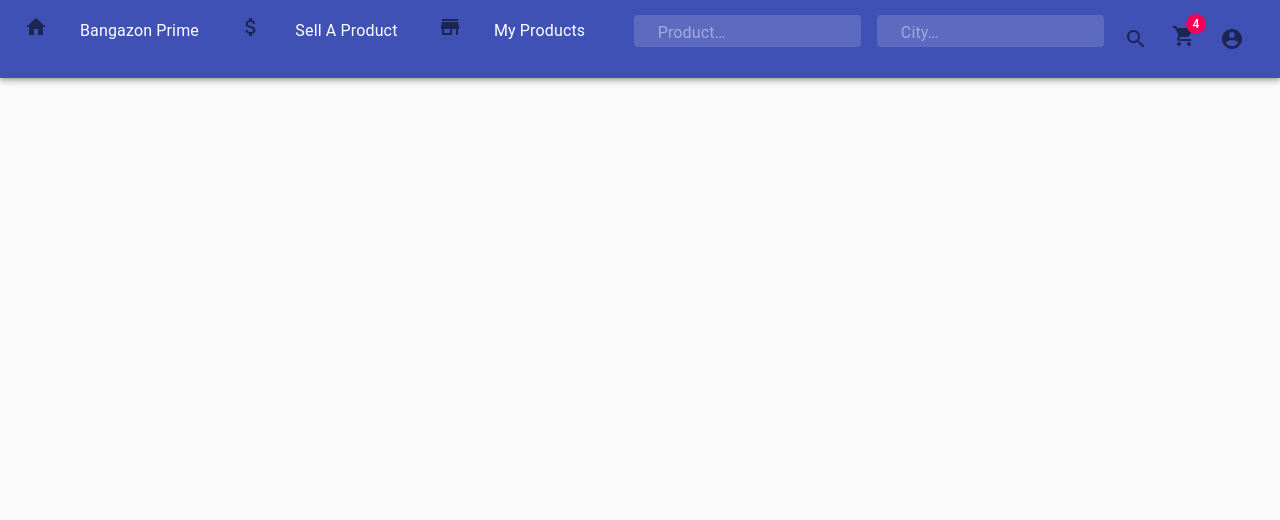
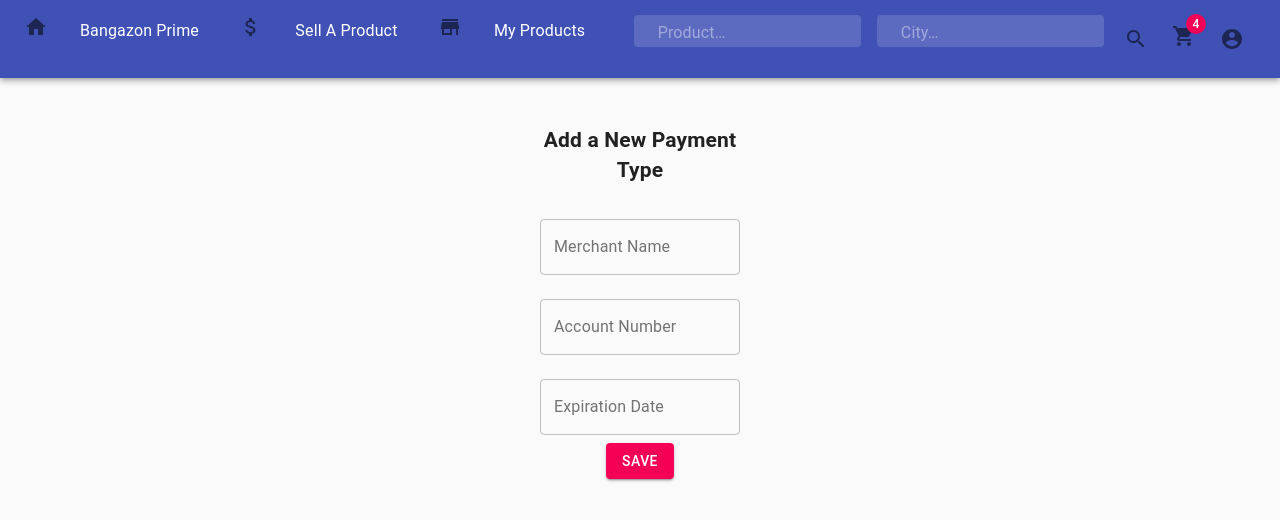
Before and after one commit to nss-cohort-36/bangazon-client-imagination-station-react, a React (Create React App) app in the folder bangazon/: page /payment/new in a window 1280 px wide. Shown: the top 520 px of the page. Built offline with nearby package versions, Linux system fonts and the light colour scheme; sample sign-in values are in the browser's storage.

Commit message:
almost fininshed add

```diff
--- a/bangazon/src/components/ApplicationViews.js
+++ b/bangazon/src/components/ApplicationViews.js
@@ -8,7 +8,7 @@ import { isAuthenticated } from "../modules/simpleAuth";
 import OrderDetail from "./orders/OrderDetail";
 // import ProductList from './products/ProductList'
 // import Home from './home/Home'
-// import PaymentCreateForm from './payment/PaymentCreateForm'
+import PaymentCreateForm from './payment/PaymentCreateForm'
 // import OrderDetail from './orders/OrderDetail'
 import Profile from './myAccount/Profile'
 
@@ -81,11 +81,11 @@ export default class ApplicationViews extends Component {
           exact
           path="/payment/new"
           render={props => {
-            // if (isAuthenticated()) {
-            // return <PaymentCreateForm {...props} {...this.props} />
-            // } else {
-            //     return <Redirect to='/login' />
-            // }
+            if (isAuthenticated()) {
+            return <PaymentCreateForm {...props} {...this.props} />
+            } else {
+                return <Redirect to='/login' />
+            }
           }}
         />
 
--- a/bangazon/src/components/payment/PaymentCreateForm.js
+++ b/bangazon/src/components/payment/PaymentCreateForm.js
@@ -1,11 +1,9 @@
 import APIManager from '../../modules/APIManager'
 import React from 'react'
 import { withStyles } from '@material-ui/core/styles';
-import MenuItem from '@material-ui/core/MenuItem';
 import TextField from '@material-ui/core/TextField';
 import Button from '@material-ui/core/Button';
 import AttachMoney from '@material-ui/icons/AttachMoney'
-import './Product.css'
 
 const styles = theme => ({
     container: {
@@ -24,7 +22,7 @@ const styles = theme => ({
     },
 });
 
-class ProductCreateForm extends React.Component {
+class PaymentCreateForm extends React.Component {
 
     state = {
         merchantName: "",
@@ -33,55 +31,36 @@ class ProductCreateForm extends React.Component {
 
     };
 
-    handleFieldChange = evt => {
-        const stateToChange = {}
-        stateToChange[evt.target.id] = evt.target.value
-        this.setState(stateToChange)
-    }
-    componentDidMount() {
-        // Gets all product types, then sets them in state to load the dropdown later
-        APIManager.get("producttypes")
-            .then((response) => {
-                this.setState({
-                    producttypes: response
-                })
-            })
-    }
     handleChange = name => event => {
         this.setState({
             [name]: event.target.value,
         });
     };
 
-    saveProduct = evt => {
+    savePaymentType = evt => {
         evt.preventDefault()
-        const product = {
-            name: this.state.Name,
-            description: this.state.Description,
-            price: this.state.Price,
-            quantity: Number(this.state.Quantity),
-            location: this.state.Location,
-            image_path: this.state.ImagePath,
-            product_type_id: Number(this.state.ProductTypeId)
+        const paymenttype = {
+            merchant_name: this.state.merchantName,
+            account_number: Number(this.state.accountNumber),
+            expiration_date: Date(this.state.expirationDate),
+
         }
 
-        if (this.state.Name !== "" && this.state.Quantity !== null && this.state.Price !== null && this.state.ProductTypeId !== null) {
+        if (this.state.merchantName !== "" && this.state.accountNumber !== "" && this.state.expirationDate !== "" ) {
             // Make a post with the product to the API
-            APIManager.post("products/", product)
+            APIManager.post("paymenttypes/", paymenttype)
                 .then((response) => {
                     // pushes you to product detail for the product just created
-                    this.props.history.push(`/product/${response.id}`)
+                    this.props.history.push(`/profile`)
                 })
         } else {
             // renders and alert based on what is missing from the product form
-            if (this.state.Name === "") {
-                alert('Please input a product name.')
-            } else if (this.state.Quantity === null) {
-                alert('Please input a quantity.')
-            } else if (this.state.Price === null) {
-                alert('Please input a price.')
-            } else if (this.state.ProductTypeId === null) {
-                alert('Please select a product type.')
+            if (this.state.merchantName === "") {
+                alert('Please input a merchant name.')
+            } else if (this.state.accountNumber === null) {
+                alert('Please input an account number.')
+            } else if (this.state.expirationDate === null) {
+                alert('Please input a expiration date.')
             }
         }
     }
@@ -92,48 +71,30 @@ class ProductCreateForm extends React.Component {
         return (
             <>
                 <div className="new-product-form-container">
-                    <h2>Sell a Product</h2>
+                    <h2>Add a New Payment Type</h2>
 
                     <form >
                         <TextField
                             id="outlined-name"
-                            label="Name"
+                            label="Merchant Name"
                             className={classes.textField}
-                            onChange={this.handleChange('Name')}
+                            onChange={this.handleChange('merchantName')}
                             margin="normal"
                             variant="outlined"
                         />
                         <TextField
                             id="outlined-name"
-                            label="Description"
+                            label="Account Number"
                             className={classes.textField}
-                            onChange={this.handleChange('Description')}
+                            onChange={this.handleChange('accountNumber')}
                             margin="normal"
+                            type="number"
                             variant="outlined"
                         />
                         <TextField
                             id="outlined-number"
-                            label="Quantity"
-                            onChange={this.handleChange('Quantity')}
-                            type="number"
-                            className={classes.textField}
-
-                            margin="normal"
-                            variant="outlined"
-                        />
-                        <TextField
-                            id="outlined-name"
-                            label="Location"
-                            className={classes.textField}
-                            onChange={this.handleChange('Location')}
-                            margin="normal"
-                            variant="outlined"
-                        />
-                        <TextField
-                            id="outlined-number"
-                            label="Price"
-                            onChange={this.handleChange('Price')}
-                            type="number"
+                            label="Expiration Date"
+                            onChange={this.handleChange('expirationDate')}
                             className={classes.textField}
 
                             margin="normal"
@@ -141,33 +102,9 @@ class ProductCreateForm extends React.Component {
                         />
 
 
-                        <TextField
-                            id="outlined-select-currency"
-                            select
-                            label="Select"
-                            className={classes.textField}
-                            onChange={this.handleChange('ProductTypeId')}
-                            SelectProps={{
-                                MenuProps: {
-                                    className: classes.menu,
-                                },
-                            }}
-                            helperText="Please select a product type"
-                            margin="normal"
-                            variant="outlined"
-                        >
-                            {this.state.producttypes.map(option => (
-                                <MenuItem key={option.id} value={option.id}>
-                                    {option.name}
-                                </MenuItem>
-                            ))}
-                        </TextField>
-
-
                         <Button variant="contained" color="secondary" className={classes.button} disabled={this.state.loadingStatus}
-                            onClick={this.saveProduct}>
-                            Sell
-                            <AttachMoney className={classes.rightIcon} />
+                            onClick={this.savePaymentType}>
+                            Save
                         </Button>
 
                     </form>
@@ -177,4 +114,4 @@ class ProductCreateForm extends React.Component {
     }
 }
 
-export default withStyles(styles)(ProductCreateForm)
+export default withStyles(styles)(PaymentCreateForm)
```
